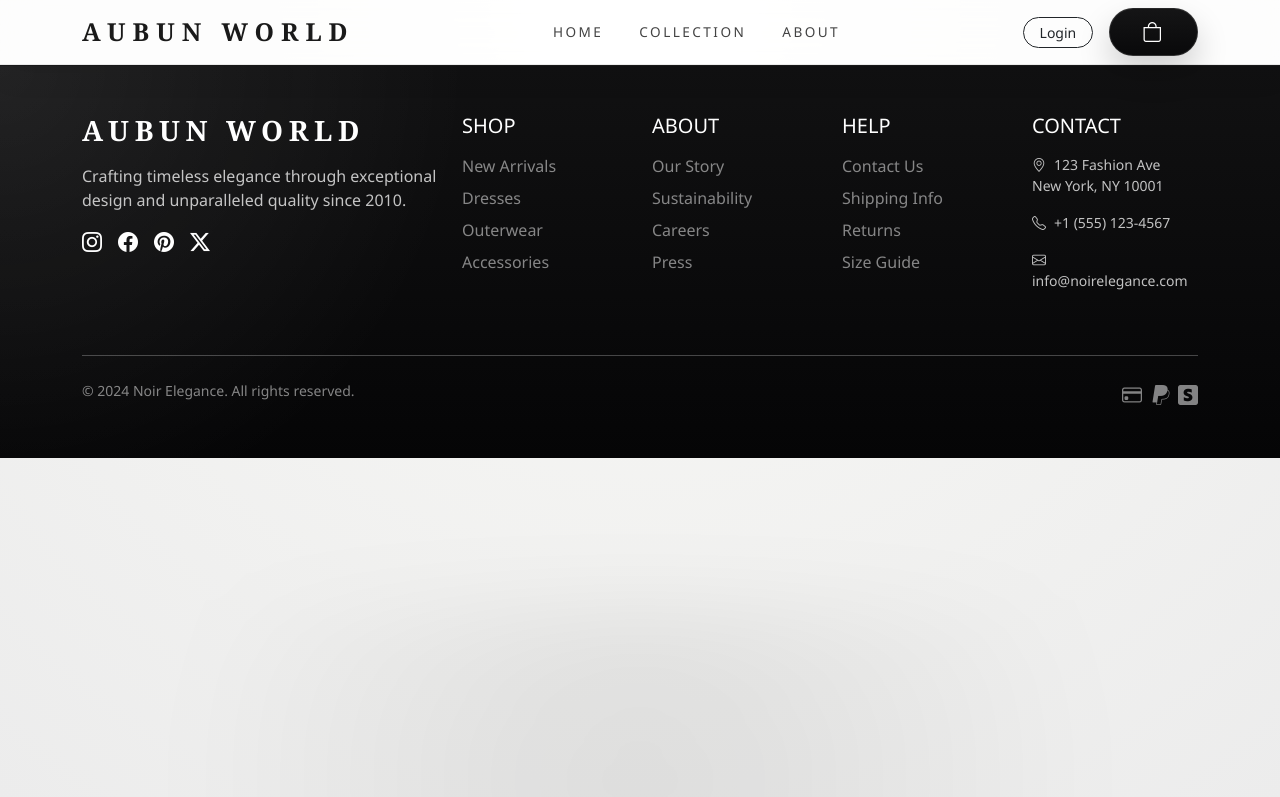
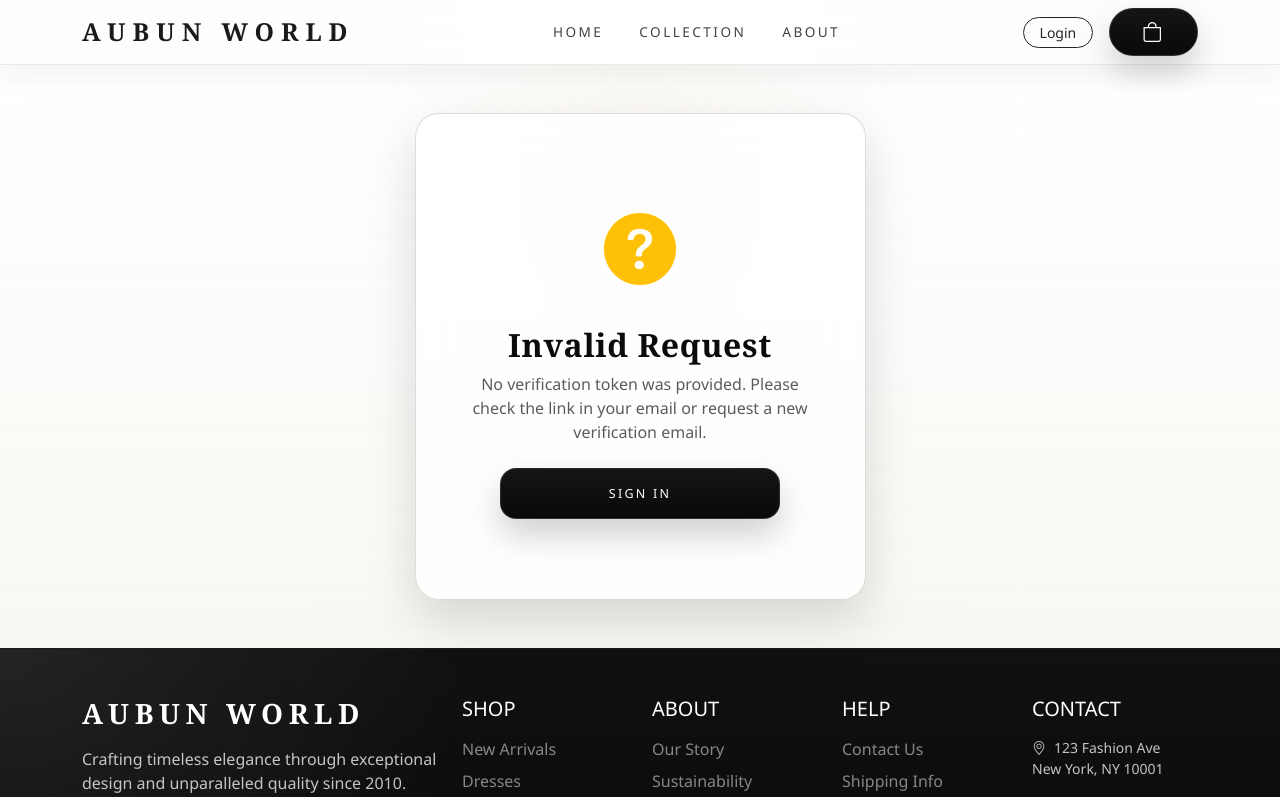
Before and after one commit to AbogiC/aubun-world, a Vue app in the folder frontend/: page /verify-email in a window 1280 px wide. Shown: the top 797 px of the page. Built offline with nearby package versions, Linux system fonts and the light colour scheme; no server answers.

Commit message:
add verification email process

```diff
--- a/frontend/src/router/index.js
+++ b/frontend/src/router/index.js
@@ -73,6 +73,11 @@ const router = createRouter({
       component: () => import("../views/ProfileView.vue"),
       meta: { requiresAuth: true },
     },
+    {
+      path: "/verify-email",
+      name: "verify-email",
+      component: () => import("../views/VerifyEmailView.vue"),
+    },
   ],
   scrollBehavior() {
     return { top: 0 };
--- a/frontend/src/stores/auth.js
+++ b/frontend/src/stores/auth.js
@@ -38,6 +38,30 @@ export const useAuthStore = defineStore("auth", {
       } finally {
         this.loading = false;
         this.ready = true;
+      }
+    },
+
+    async refreshUser() {
+      const token = getAuthToken();
+      if (!token) {
+        this.user = null;
+        this.ready = true;
+        return;
+      }
+
+      this.loading = true;
+
+      try {
+        const { user } = await api.get("/auth/me");
+        this.user = user;
+      } catch (error) {
+        this.user = null;
+
+        if (error?.status === 401) {
+          setAuthToken(null);
+        }
+      } finally {
+        this.loading = false;
       }
     },
 
--- a/frontend/src/views/ProfileView.vue
+++ b/frontend/src/views/ProfileView.vue
@@ -344,7 +344,8 @@ const startCooldown = () => {
   }, 1000);
 };
 
-onMounted(() => {
+onMounted(async () => {
+  await authStore.refreshUser();
   initializeForms();
 });
 </script>
--- /dev/null
+++ b/frontend/src/views/VerifyEmailView.vue
@@ -0,0 +1,239 @@
+<template>
+  <div class="verify-email-page py-5">
+    <div class="container">
+      <div class="row justify-content-center">
+        <div class="col-lg-5 col-md-7">
+          <div class="surface p-4 p-md-5 text-center">
+            <!-- Loading State -->
+            <div v-if="status === 'loading'" class="verify-content">
+              <div class="spinner-border text-dark mb-4" role="status">
+                <span class="visually-hidden">Verifying...</span>
+              </div>
+              <h2>Verifying your email</h2>
+              <p class="text-muted">Please wait while we confirm your email address...</p>
+            </div>
+
+            <!-- Success State -->
+            <div v-else-if="status === 'success'" class="verify-content">
+              <div class="success-icon mb-4">
+                <i class="bi bi-check-circle-fill text-success"></i>
+              </div>
+              <h2 class="text-success">Email Verified!</h2>
+              <p class="text-muted mb-4">
+                Your email address has been successfully verified. You can now sign in to your account.
+              </p>
+              <div class="d-grid gap-2">
+                <router-link to="/login" class="btn btn-luxury">Sign In</router-link>
+                <router-link to="/" class="btn btn-outline-luxury">Go to Homepage</router-link>
+              </div>
+            </div>
+
+            <!-- Error State -->
+            <div v-else-if="status === 'error'" class="verify-content">
+              <div class="error-icon mb-4">
+                <i class="bi bi-x-circle-fill text-danger"></i>
+              </div>
+              <h2 class="text-danger">Verification Failed</h2>
+              <p class="text-muted mb-4">
+                {{ errorMessage || 'The verification link is invalid or has expired. Please request a new verification email.' }}
+              </p>
+              <div class="d-grid gap-2">
+                <router-link to="/login" class="btn btn-luxury">Sign In</router-link>
+                <button
+                  v-if="canResend"
+                  type="button"
+                  class="btn btn-outline-luxury"
+                  @click="resendVerification"
+                  :disabled="resending"
+                >
+                  {{ resending ? 'Sending...' : 'Resend Verification Email' }}
+                </button>
+                <span v-if="resendSuccess" class="text-success small mt-2">
+                  <i class="bi bi-check-circle"></i> Verification email sent!
+                </span>
+              </div>
+            </div>
+
+            <!-- No Token State -->
+            <div v-else class="verify-content">
+              <div class="error-icon mb-4">
+                <i class="bi bi-question-circle-fill text-warning"></i>
+              </div>
+              <h2>Invalid Request</h2>
+              <p class="text-muted mb-4">
+                No verification token was provided. Please check the link in your email or request a new verification email.
+              </p>
+              <div class="d-grid gap-2">
+                <router-link to="/login" class="btn btn-luxury">Sign In</router-link>
+              </div>
+            </div>
+          </div>
+        </div>
+      </div>
+    </div>
+  </div>
+</template>
+
+<script setup>
+import { computed, onMounted, ref } from "vue";
+import { useRoute, useRouter } from "vue-router";
+import { api } from "../lib/api";
+import { useAuthStore } from "../stores/auth";
+
+const route = useRoute();
+const router = useRouter();
+const authStore = useAuthStore();
+
+const token = computed(() => typeof route.query.token === "string" ? route.query.token : undefined);
+const status = ref("loading"); // loading, success, error, none
+const errorMessage = ref("");
+const resending = ref(false);
+const resendSuccess = ref(false);
+const canResend = ref(true);
+
+const verifyEmail = async () => {
+  if (!token.value) {
+    status.value = "none";
+    return;
+  }
+
+  try {
+    const response = await fetch(
+      `${import.meta.env.VITE_API_BASE_URL || '/api'}/auth/verify-email?token=${encodeURIComponent(token.value)}`,
+      {
+        method: "GET",
+        headers: {
+          Accept: "application/json",
+        },
+      }
+    );
+
+    const data = await response.json();
+
+    if (response.ok) {
+      status.value = "success";
+      // Update auth store user if logged in with same email
+      if (authStore.user) {
+        authStore.user.emailVerified = true;
+        authStore.user.email_verified = true;
+      }
+    } else {
+      status.value = "error";
+      errorMessage.value = data.message || "Verification failed.";
+    }
+  } catch (error) {
+    status.value = "error";
+    errorMessage.value = "Unable to connect to server. Please try again later.";
+  }
+};
+
+const resendVerification = async () => {
+  if (!authStore.isAuthenticated) {
+    router.push("/login");
+    return;
+  }
+
+  resending.value = true;
+  resendSuccess.value = false;
+
+  try {
+    await authStore.resendVerificationEmail();
+    resendSuccess.value = true;
+    canResend.value = false;
+
+    // Cooldown
+    let cooldown = 60;
+    const interval = setInterval(() => {
+      cooldown--;
+      if (cooldown <= 0) {
+        clearInterval(interval);
+        canResend.value = true;
+      }
+    }, 1000);
+  } catch (error) {
+    errorMessage.value = error.message || "Failed to resend verification email.";
+  } finally {
+    resending.value = false;
+  }
+};
+
+onMounted(() => {
+  verifyEmail();
+});
+</script>
+
+<style scoped>
+.verify-email-page {
+  background:
+    radial-gradient(circle at top center, rgba(201, 168, 106, 0.06), transparent 32%),
+    linear-gradient(180deg, rgba(255, 255, 255, 1), rgba(249, 247, 243, 0.94));
+  min-height: 60vh;
+  display: flex;
+  align-items: center;
+}
+
+.verify-content {
+  padding: 2rem 0;
+}
+
+.success-icon i,
+.error-icon i {
+  font-size: 4.5rem;
+}
+
+.spinner-border {
+  width: 3rem;
+  height: 3rem;
+}
+
+.btn {
+  text-transform: uppercase;
+  letter-spacing: 0.18em;
+  font-size: 0.78rem;
+  padding: 0.95rem 2rem;
+}
+
+.btn-luxury {
+  background: linear-gradient(180deg, #151516, #09090a);
+  color: white;
+  border: 1px solid rgba(255, 255, 255, 0.12);
+  box-shadow: 0 16px 32px rgba(0, 0, 0, 0.18);
+}
+.btn-luxury:hover {
+  transform: translateY(-2px);
+  box-shadow: 0 22px 38px rgba(0, 0, 0, 0.24);
+  color: white;
+}
+
+.btn-outline-luxury {
+  background-color: rgba(255, 255, 255, 0.72);
+  color: var(--primary-black);
+  border: 1px solid rgba(11, 11, 12, 0.22);
+  backdrop-filter: blur(12px);
+}
+.btn-outline-luxury:hover {
+  transform: translateY(-2px);
+  background: var(--primary-black);
+  color: white;
+  border-color: var(--primary-black);
+  box-shadow: 0 18px 32px rgba(0, 0, 0, 0.18);
+}
+
+.d-grid {
+  display: grid;
+  gap: 1rem;
+  max-width: 280px;
+  margin: 0 auto;
+}
+
+@media (max-width: 767.98px) {
+  .verify-email-page {
+    padding: 2rem 0;
+  }
+
+  .success-icon i,
+  .error-icon i {
+    font-size: 3.5rem;
+  }
+}
+</style>
```
Also changed, not shown: 2 other files (tests, documents, lock files or other folders).
